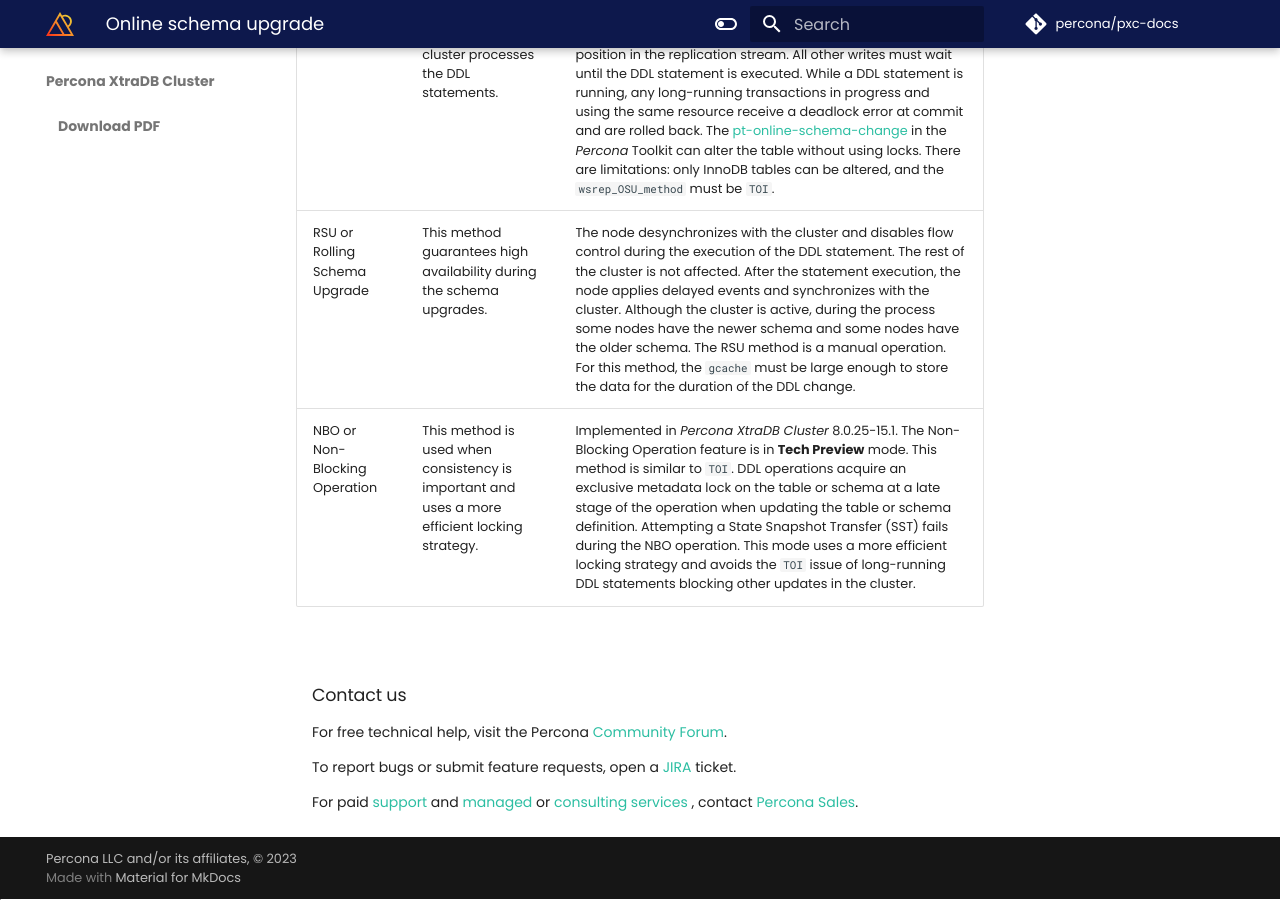
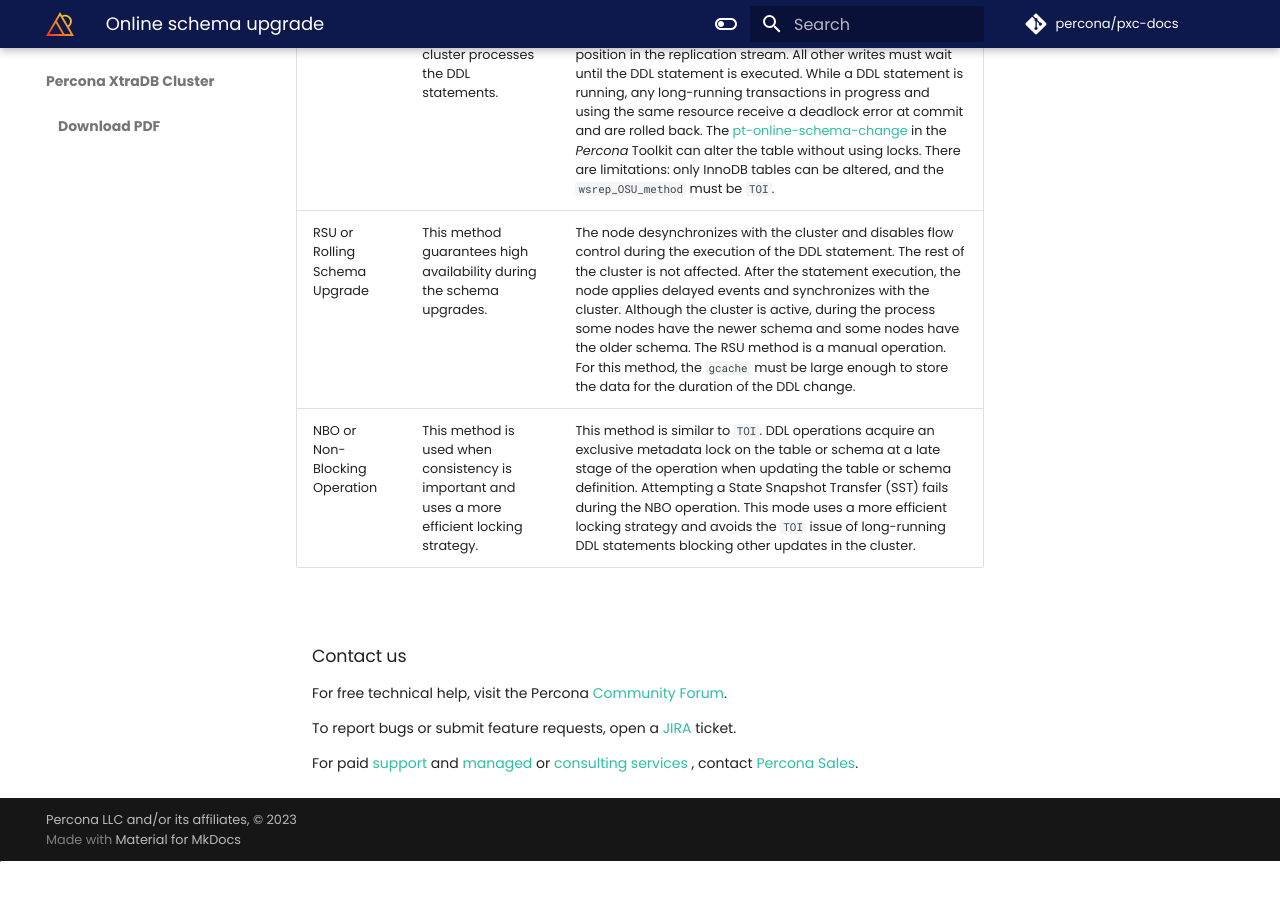
Before and after one commit to percona/pxc-docs, an MkDocs documentation site: the page built from docs/features/online-schema-upgrade.md, in a window 1280 px wide and 900 px high, scrolled down 520 px. Built offline with MkDocs 1.6.1 and Material for MkDocs 9.7.7, drawn with Linux system fonts in a browser that asks for light colours; nearby versions of some CDN libraries; comment, search, counter and statistics services are not loaded; the version menu is left out; after the commit the page ends 1382 px from its top, so only the background shows below that.

Commit message:
Update online-schema-upgrade.md
Removed technical preview information from NBO

```diff
--- a/docs/features/online-schema-upgrade.md
+++ b/docs/features/online-schema-upgrade.md
@@ -10,4 +10,4 @@
 | ----------- | -------------- | ------------- |
 | TOI or Total Order Isolation| Consistency is important. Other transactions are blocked while the cluster processes the DDL statements.| This is the default method for the [wsrep-OSU-method](https://galeracluster.com/library/documentation/mysql-wsrep-options.html#wsrep-osu-method) variable. The isolation of the DDL statement guarantees consistency. The DDL replication uses a Statement format. Each node processes the replicated DDL statement at same position in the replication stream. All other writes must wait until the DDL statement is executed. While a DDL statement is running, any long-running transactions in progress and using the same resource receive a deadlock error at commit and are rolled back. The [pt-online-schema-change](https://www.percona.com/doc/percona-toolkit/LATEST/pt-online-schema-change.html) in the *Percona* Toolkit can alter the table without using locks. There are limitations: only InnoDB tables can be altered, and the `wsrep_OSU_method` must be `TOI`.|
 | RSU or Rolling Schema Upgrade| This method guarantees high availability during the schema upgrades.| The node desynchronizes with the cluster and disables flow control during the execution of the DDL statement. The rest of the cluster is not affected. After the statement execution, the node applies delayed events and synchronizes with the cluster. Although the cluster is active, during the process some nodes have the newer schema and some nodes have the older schema. The RSU method is a manual operation. For this method, the `gcache` must be large enough to store the data for the duration of the DDL change.|
-| NBO or Non-Blocking Operation| This method is used when consistency is important and uses a more efficient locking strategy.| Implemented in *Percona XtraDB Cluster* 8.0.25-15.1. The Non-Blocking Operation feature is in **Tech Preview** mode. This method is similar to `TOI`. DDL operations acquire an exclusive metadata lock on the table or schema at a late stage of the operation when updating the table or schema definition. Attempting a State Snapshot Transfer (SST) fails during the NBO operation. This mode uses a more efficient locking strategy and avoids the `TOI` issue of long-running DDL statements blocking other updates in the cluster. |
+| NBO or Non-Blocking Operation| This method is used when consistency is important and uses a more efficient locking strategy.| This method is similar to `TOI`. DDL operations acquire an exclusive metadata lock on the table or schema at a late stage of the operation when updating the table or schema definition. Attempting a State Snapshot Transfer (SST) fails during the NBO operation. This mode uses a more efficient locking strategy and avoids the `TOI` issue of long-running DDL statements blocking other updates in the cluster. |
```
